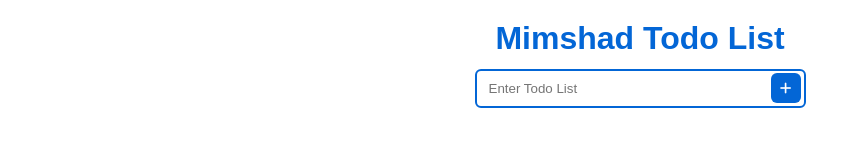
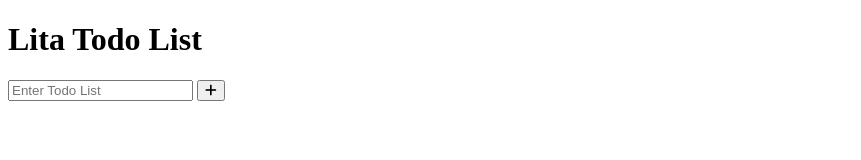
Before and after one commit to wakatobidevelopers/myTodoList, a plain HTML site: page index.html in a window 1280 px wide. Shown: the whole page, without its empty margins (0-861 px from the left). Drawn offline with Linux system fonts and the light colour scheme.

Commit message:
Update index.html

```diff
--- a/index.html
+++ b/index.html
@@ -5,12 +5,12 @@
    <meta http-equiv="X-UA-Compatible" content="IE=edge">
    <meta name="viewport" content="width=device-width, initial-scale=1.0">
    <title>Simply ToDo List</title>
-   <link rel="stylesheet" href="style.css">
+
 </head>
 <body>
 
    <div class="container">
-      <h1>Mimshad Todo List</h1>
+      <h1>Lita Todo List</h1>
       <form>
          <input id="inputBox" type="text" placeholder="Enter Todo List">
          <button type = "button" id = "addButton"><i class="fa-solid fa-plus"></i></button>
```
